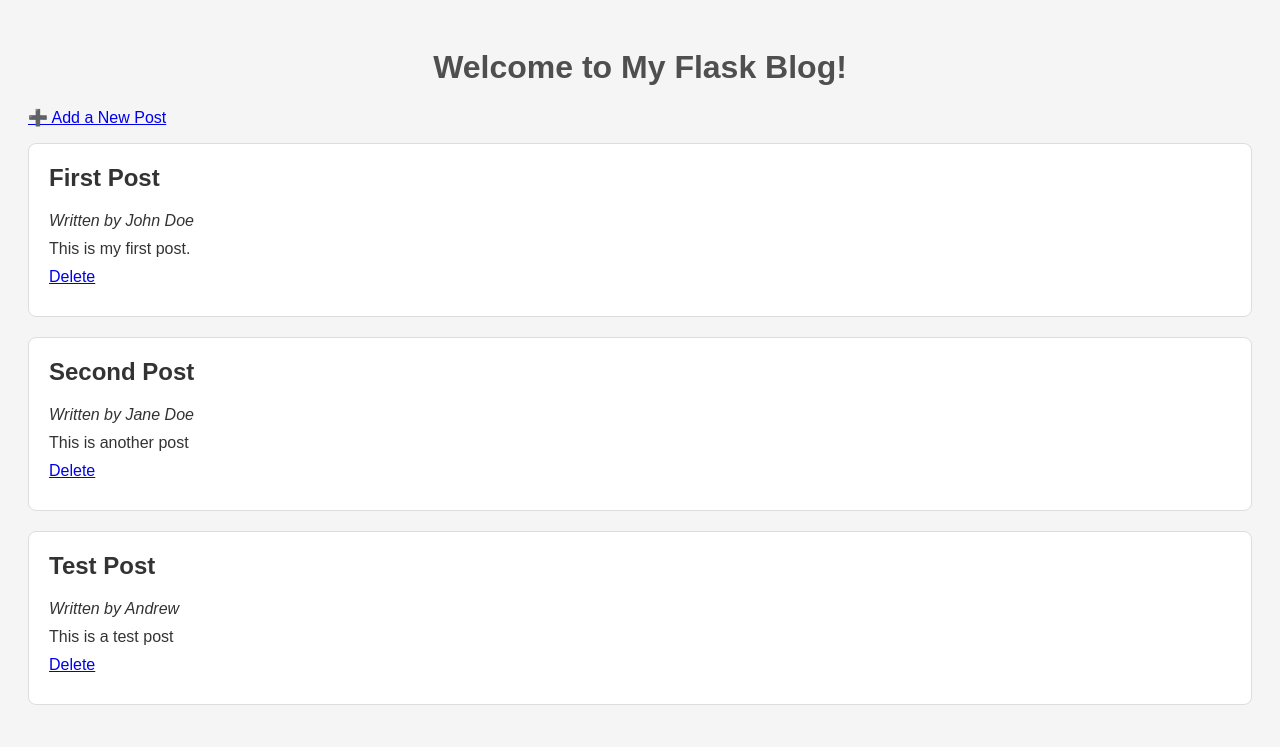
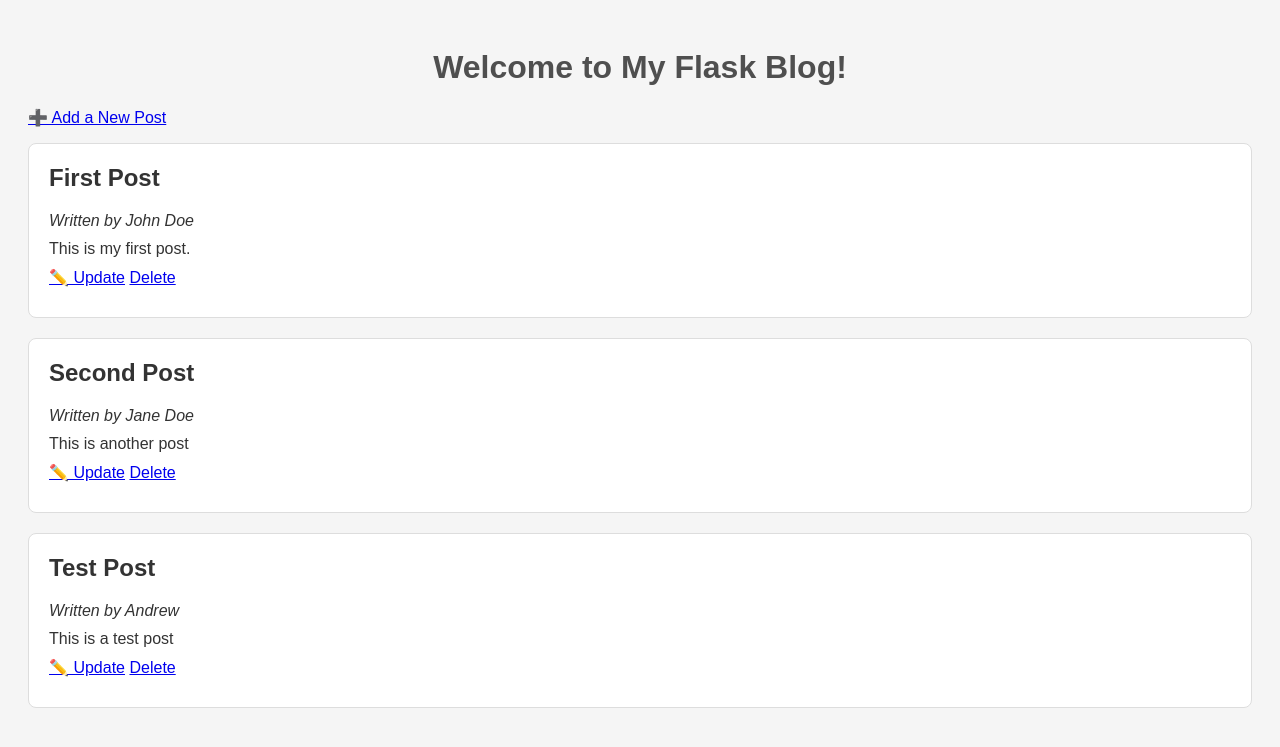
Before and after one commit to Andrew-O39/Blog_Application, a Flask app: page / in a window 1280 px wide. Shown: the top 747 px of the page. Run offline with Flask 3, Linux system fonts and the light colour scheme.

Commit message:
added the Update button to each blog post in index.html

```diff
--- a/templates/index.html
+++ b/templates/index.html
@@ -15,7 +15,9 @@
         <p><em>Written by {{ post.author }}</em></p>
         <p>{{ post.content }}</p>
         <p>
-            <a href="{{ url_for('delete', post_id=post.id) }}" onclick="return confirm('Are you sure you want to delete this post?');">
+            <a href="{{ url_for('update', post_id=post['id']) }}">✏️ Update</a>
+            <a href="{{ url_for('delete', post_id=post.id) }}"
+               onclick="return confirm('Are you sure you want to delete this post?');">
                 Delete
             </a>
         </p>
```
